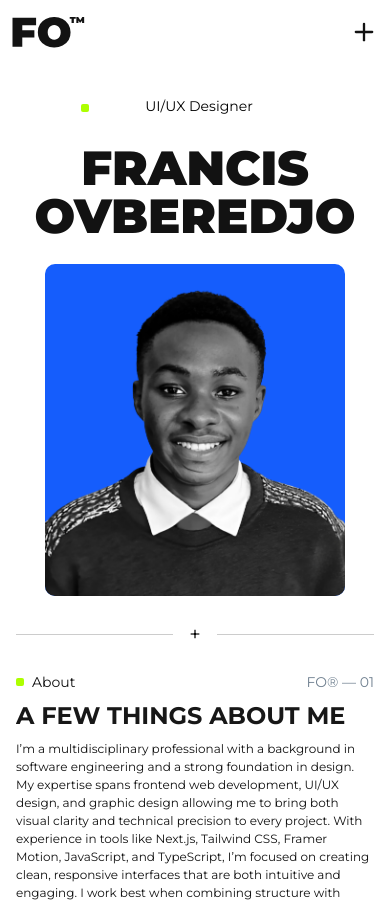
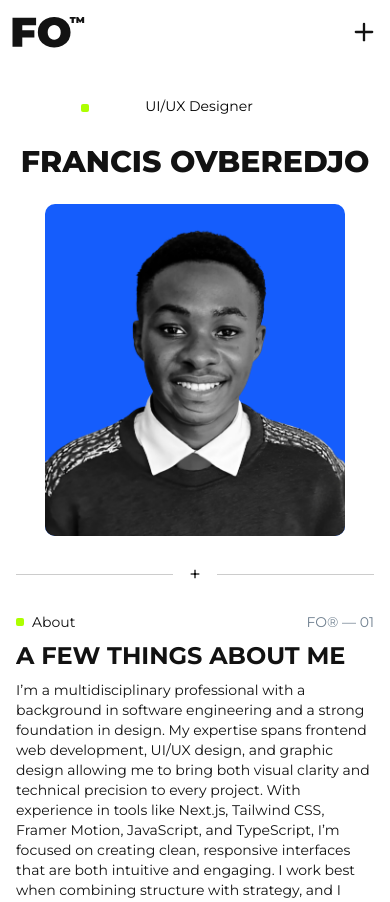
Before and after one commit to FrancisOvberedjo/portfolio, a Next.js app: page / in a window 390 px wide. Shown: the top 902 px of the page. Built offline with nearby package versions, Linux system fonts and the light colour scheme.

Commit message:
mobile font fix

```diff
--- a/src/app/layout.tsx
+++ b/src/app/layout.tsx
@@ -34,7 +34,7 @@ export default function RootLayout({
   return (
     <html lang="en">
       <body
-        className={`${mont.variable} ${poppins.variable} bg-white text-custom-black text-[12px] md:text-xl lg:text-lg antialiased`}
+        className={`${mont.variable} ${poppins.variable} bg-white text-custom-black font-normal text-sm md:text-xl lg:text-lg antialiased`}
       >
         <Navbar/>
           <main className="pt-24">
--- a/src/components/general/SectionTitle.tsx
+++ b/src/components/general/SectionTitle.tsx
@@ -5,27 +5,27 @@ import { motion } from 'framer-motion';
 type SectionTitleProps = {
   title: string;
   className?: string;
-  color?: 'default' | 'white';
+  color?: 'black' | 'white'; // now clearer
 };
 
 const SectionTitle = ({
   title,
   className = '',
-  color = 'default',
+  color = 'black', // default is black text on light bg
 }: SectionTitleProps) => {
   const textColor =
-    color === 'white' ? 'text-white' : 'text-neutral-900 dark:text-white';
+    color === 'white' ? 'text-white' : 'text-custom-black';
 
   return (
-    <div className={`overflow-hidden`}>
+    <div className="overflow-hidden">
       <motion.h2
         initial={{ y: '100%' }}
         animate={{ y: 0 }}
         transition={{
           duration: 0.8,
-          ease: [0.22, 1, 0.36, 1], // easeOutExpo-like
+          ease: [0.22, 1, 0.36, 1],
         }}
-        className={`font-bold text-custom-black text-2xl lg:text-7xl mb-2 uppercase ${textColor} ${className}`}
+        className={`font-bold text-2xl lg:text-7xl mb-2 uppercase ${textColor} ${className}`}
       >
         {title}
       </motion.h2>
--- a/src/sections/home/Hero.tsx
+++ b/src/sections/home/Hero.tsx
@@ -15,7 +15,7 @@ const Hero = () => {
         initial={{ opacity: 0, y: 40 }}
         animate={{ opacity: 1, y: 0 }}
         transition={{ duration: 0.6, ease: 'easeOut' }}
-        className='text-5xl md:text-6xl lg:text-8xl font-black uppercase'
+        className='text-3xl md:text-6xl lg:text-8xl font-extrabold uppercase'
       >
         francis ovberedjo
       </motion.h1>
```
